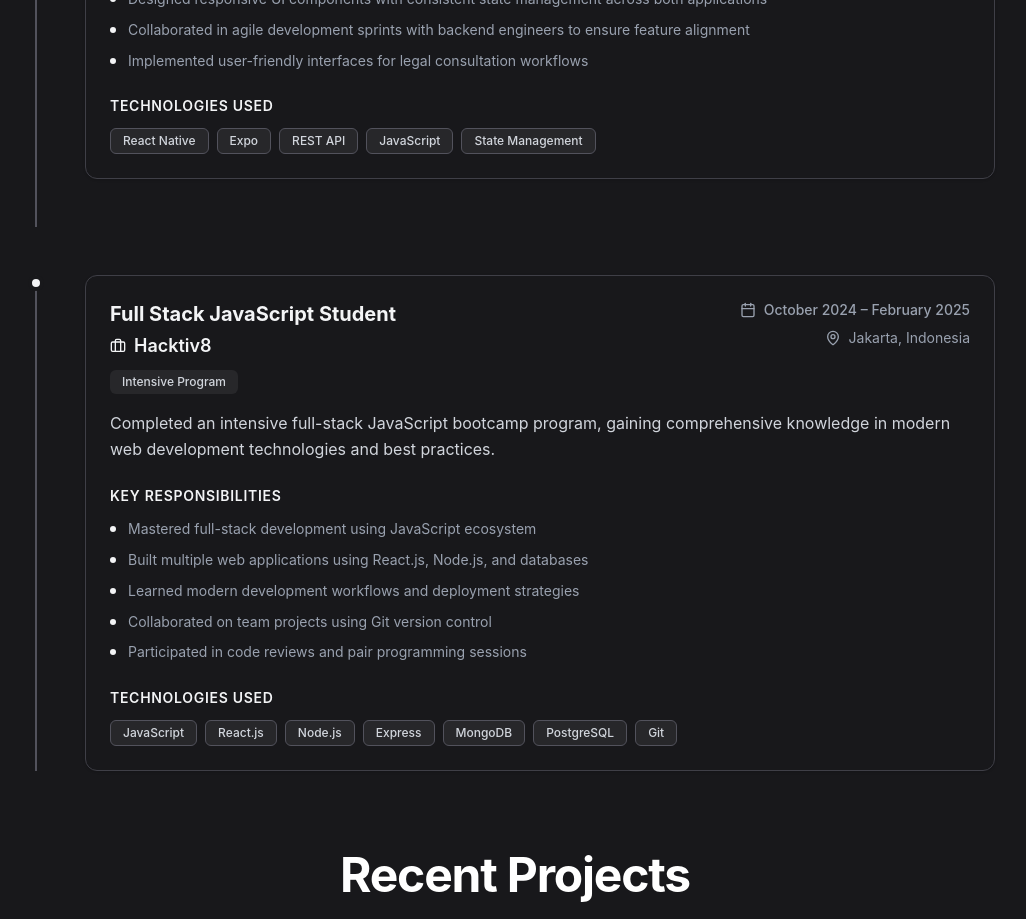
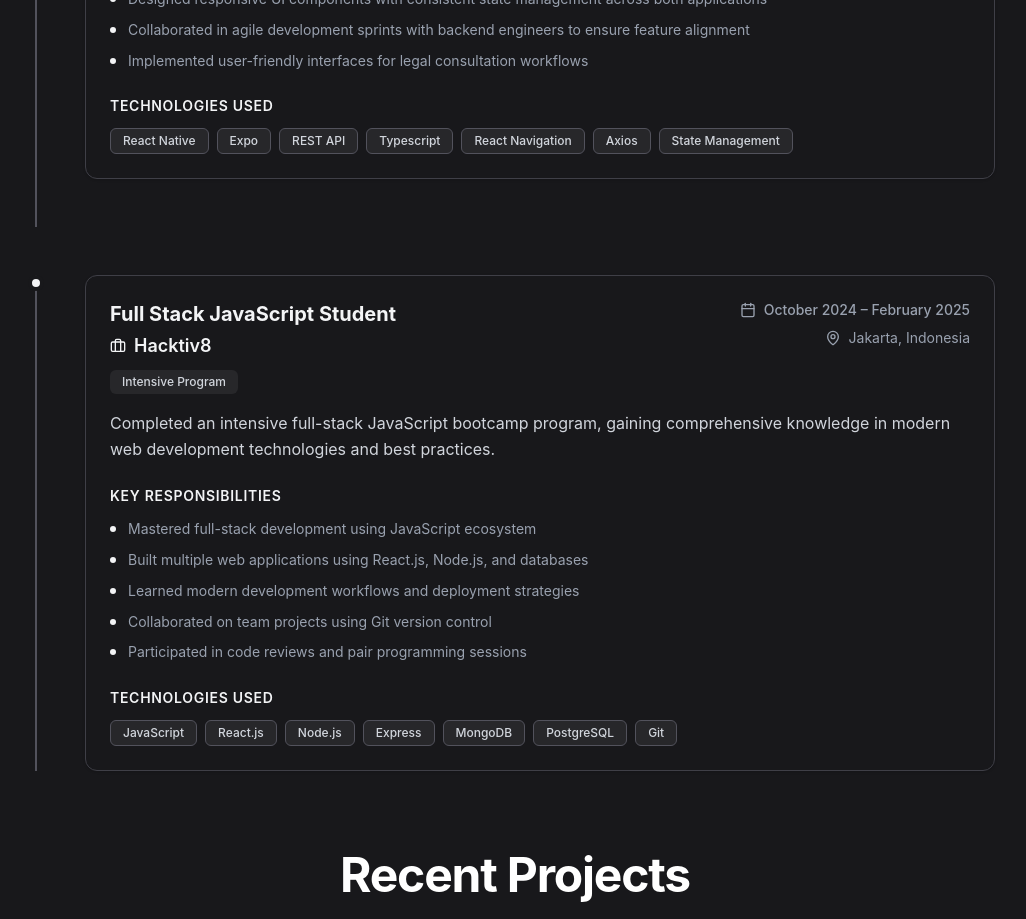
Before and after one commit to alwi2022/Portofolio-react, a React (Vite) app: page / in a window 1280 px wide. Shown: the part 1040-1959 px from the top of the page, without its empty margins (125-1151 px from the left). Built offline with nearby package versions, Linux system fonts and the light colour scheme.

Commit message:
update url

```diff
--- a/src/data/langData.ts
+++ b/src/data/langData.ts
@@ -16,7 +16,7 @@ export const langData = {
 
           image: "/images/projects/TypeSynq.webp",
           links: [
-            { labelKey: "website", url: "https://multisync-type-battle.vercel.app" },
+            { labelKey: "website", url: "https://synq-type.vercel.app/" },
             { labelKey: "github", url: "https://github.com/alwi2022" },
           ],
           tags: ["React", "Multisynq", "Tailwind CSS", "Typescript"],
@@ -100,7 +100,7 @@ export const langData = {
             "Collaborated in agile development sprints with backend engineers to ensure feature alignment",
             "Implemented user-friendly interfaces for legal consultation workflows"
           ],
-          technologies: ["React Native", "Expo", "REST API", "JavaScript", "State Management"]
+          technologies: ["React Native", "Expo", "REST API", "Typescript", "React Navigation", "Axios", "State Management"]
         },
         {
           position: "Full Stack JavaScript Student",
@@ -262,7 +262,7 @@ export const langData = {
 
           image: "/images/projects/TypeSynq.webp",
           links: [
-            { labelKey: "website", url: "https://multisync-type-battle.vercel.app" },
+            { labelKey: "website", url: "https://synq-type.vercel.app/" },
             { labelKey: "github", url: "https://github.com/alwi2022" },
           ],
           tags: ["React", "Multisynq", "Tailwind CSS", "Typescript"],
@@ -350,7 +350,7 @@ export const langData = {
             "Berkolaborasi dalam sprint pengembangan agile dengan backend engineer untuk memastikan keselarasan fitur",
             "Mengimplementasikan antarmuka yang user-friendly untuk alur kerja konsultasi hukum"
           ],
-          technologies: ["React Native", "Expo", "REST API", "JavaScript", "State Management"]
+          technologies: ["React Native", "Expo", "REST API", "Typescript", "React Navigation", "Axios", "State Management"]
         },
         {
           position: "Siswa Full Stack JavaScript",
```
